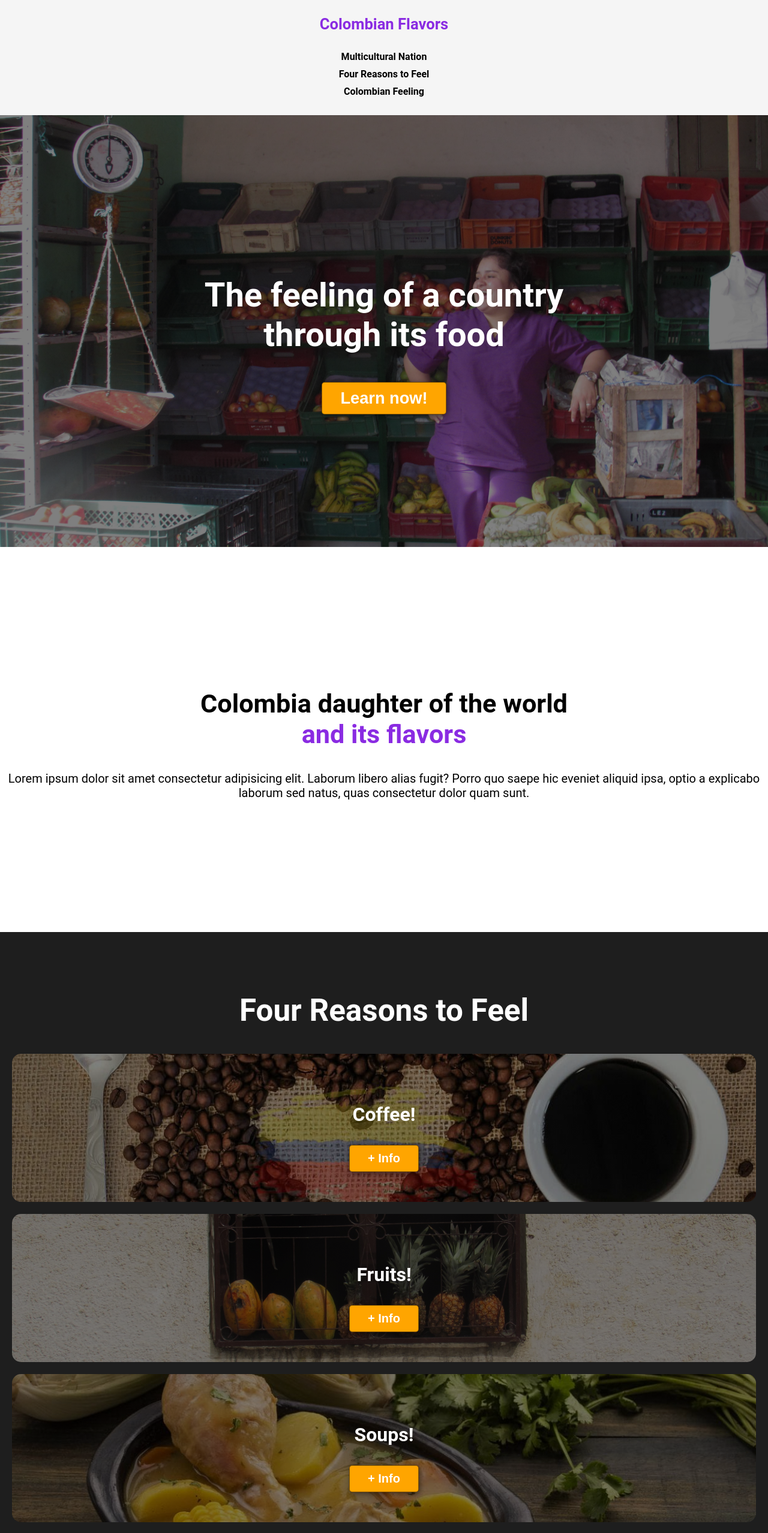
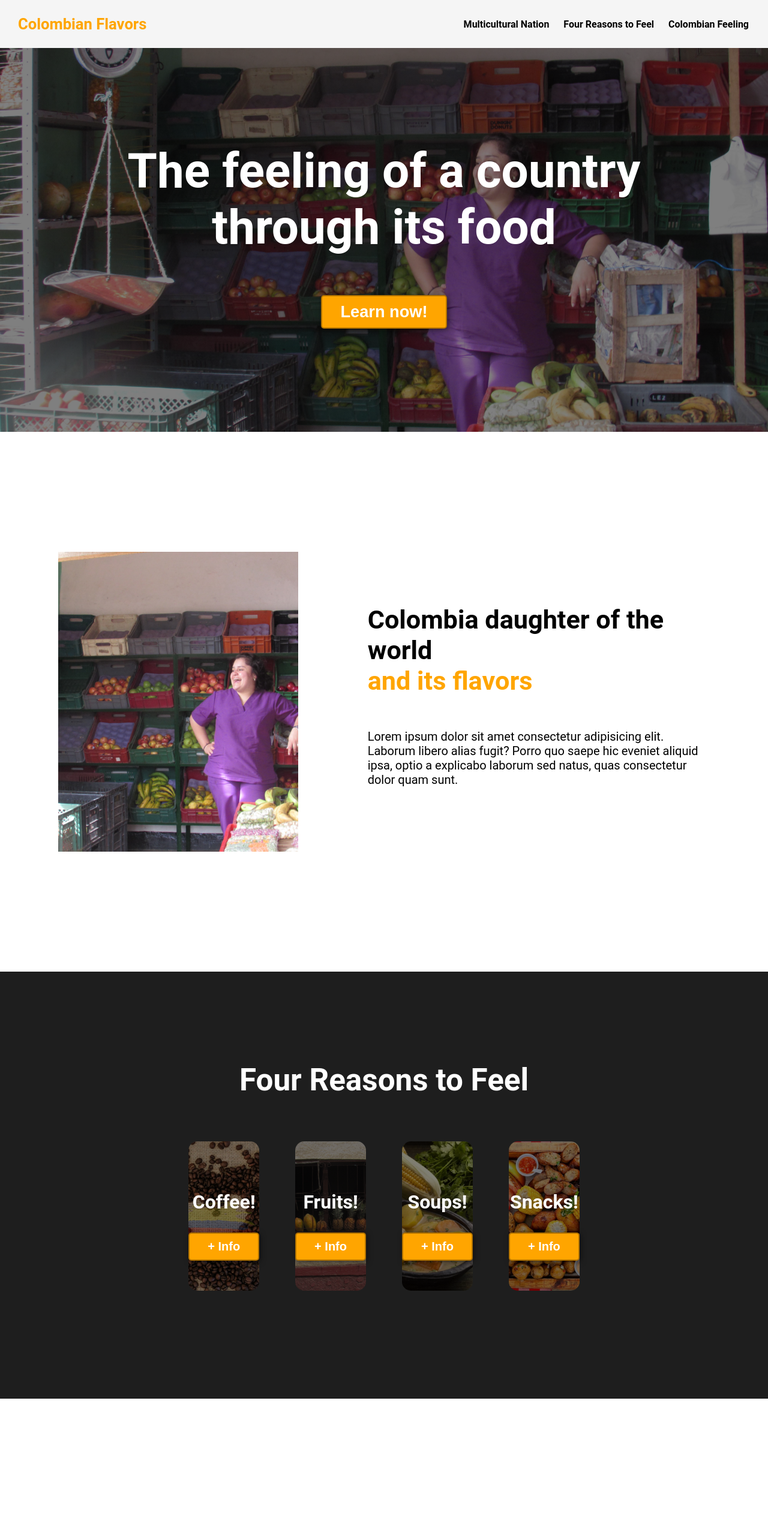
Before and after one commit to JuanMeza95/pagina_completa_1, a plain HTML site: page index.html in a window 1280 px wide. Shown: the top 2556 px of the page at 60% size. Drawn offline with Linux system fonts and the light colour scheme.

Commit message:
primera-pagina

```diff
--- a/index.css
+++ b/index.css
@@ -40,7 +40,7 @@ button {
     font-weight: bold;
     padding: 10px 30px;
     border-radius: 5px;
-    border: 1px solid rgba(0, 0, 0, 0.5);
+    border: 2px solid rgba(0, 0, 0, 0.3);
     box-shadow: 2px 2px 10px rgba(0, 0, 0, 0.5);
     color: white;
     background-color: orange;
@@ -56,7 +56,7 @@ button:hover {
 }
 
 .color-acento {
-    color: blueviolet;
+    color: orange;
 }
 
 header {
@@ -67,7 +67,7 @@ header .logo {
     margin: 0%;
     padding: 25px 30px;
     font-weight: bold;
-    color: blueviolet;
+    color: orange;
     font-size: 1.6em;
 }
 
@@ -92,7 +92,7 @@ header a {
 }
 
 header a:hover {
-    color: blueviolet;
+    color: orange;
 }
 
 #hero {
@@ -135,7 +135,7 @@ header a:hover {
 }
 
 #Four-reasons .container {
-    padding: 100px 0px;
+    padding: 150px 12px;
 }
 
 #Four-reasons h2 {
@@ -145,13 +145,14 @@ header a:hover {
 
 #Four-reasons p {
     display: none;
+
 }
 
 #Four-reasons .carta {
     background-position: center center;
     background-size: cover;
-    padding: 50px;
-    margin: 20px;
+    padding: 50px 0px;
+    margin: 30px;
     border-radius: 15px;
 }
 
@@ -187,11 +188,11 @@ header a:hover {
 
 #Feeling .container {
     text-align: center;
-    padding: 200px 12px;
+    padding: 250px 12px;
 }
 
 #Feeling li {
-    margin: 15px 0px;
+    margin: 16px 0px;
     font-weight: bold;
 }
 
@@ -230,3 +231,124 @@ footer .container {
     justify-content: center;
     align-items: flex-end;
 }
+
+@media (min-width: 850px) {
+    header {
+        position: fixed;
+        width: 100%;
+    }
+
+    header .container {
+        flex-direction: row;
+        justify-content: space-between;
+    }
+
+    header nav {
+        flex-direction: row;
+        padding-bottom: 0;
+        padding-right: 20px;
+    }
+
+    #hero h1 {
+        font-size: 5em;
+    }
+
+    #Colombians .container {
+        display: flex;
+        justify-content: space-evenly;
+    }
+
+    #Colombians .texto {
+        width: 50%;
+        max-width: 600px;
+        text-align: initial;
+        padding-left: 30px;
+        display: flex;
+        flex-direction: column;
+        justify-content: center;
+    }
+
+    #Colombians h2 {
+        margin-top: 0%;
+    }
+
+    #Colombians .img-container {
+        background-image: url("media/1.jpg");
+        background-size: cover;
+        background-position: center center;
+        height: 500px;
+        width: 400px;
+
+    }
+
+    #Four-reasons .programs {
+        display: flex;
+        justify-content: center;
+    }
+
+    #Four-seasons p {
+        display: block;
+        margin-bottom: 30%;
+    }
+
+    #Four-seasons h2 {
+        font-size: 4em;
+    }
+
+    #Four-seasons h3 {
+        margin-top: 0%;
+    }
+
+    #Four-seasons .carta {
+        padding: 50px;
+        background-size: 100% 150px;
+        background-repeat: no-repeat;
+        background-position: 0;
+        background-color: rgb(50, 50, 50);
+        box-shadow: 2px 2px 10px rgba(0, 0, 0, 0.5);
+    }
+
+
+
+    .carta:first-child {
+        background-image: linear-gradient(0deg,
+                rgba(0, 0, 0, 0.5),
+                rgba(0, 0, 0, 0.5)),
+            url("media/coffee.jpg");
+
+
+    }
+
+    .carta:nth-child(2) {
+        background-image: linear-gradient(0deg,
+                rgba(0, 0, 0, 0.5),
+                rgba(0, 0, 0, 0.5)),
+            url("media/frutas.jpg");
+    }
+
+    .carta:nth-child(3) {
+        background-image: linear-gradient(0deg,
+                rgba(0, 0, 0, 0.5),
+                rgba(0, 0, 0, 0.5)),
+            url("media/sopas.jpg");
+    }
+
+    .carta:nth-child(4) {
+        background-image: linear-gradient(0deg,
+                rgba(0, 0, 0, 0.5),
+                rgba(0, 0, 0, 0.5)),
+            url("media/empanadas.jpg");
+    }
+
+    #Ready h2 {
+        font-size: 5em
+    }
+
+    #Ready button {
+        font-size: 2em;
+    }
+
+    #footer .container {
+        justify-content: flex-end;
+    }
+}
--- a/index.html
+++ b/index.html
@@ -11,7 +11,6 @@
     <header>
       <div class="container">
         <p class="logo">Colombian Flavors</p>
-        <div class="nav">
           <nav>
             <a href="#Colombians">Multicultural Nation</a>
             <a href="#Four-reasons">Four Reasons to Feel</a>
@@ -31,6 +30,8 @@
 
     <section id="Colombians">
       <div class="container">
+        <div class="img-container"></div>
+        <div class="texto">
         <h2>
           Colombia daughter of the world<br /><spam class="color-acento"> and its flavors</spam>
         </h2>
@@ -39,7 +40,7 @@
           libero alias fugit? Porro quo saepe hic eveniet aliquid ipsa, optio a
           explicabo laborum sed natus, quas consectetur dolor quam sunt.
         </p>
-
+        </div>
       </div>
     </section>
 
@@ -113,7 +114,7 @@
         <li>
           <p>
             Lorem, ipsum dolor sit amet consectetur adipisicing elit. Commodi
-            perferendis consequuntur quidem. Odio esse ut quisquam doloribus.
+            perferendis consequuntufdr quidem. Odio esse ut quisquam doloribus.
             Voluptas, autem. Minus unde eum ducimus culpa tempore possimus
             repellendus inventore neque totam?
           </p>
@@ -127,7 +128,7 @@
     </section>
     <footer>
         <div class="container">
-            <p>&copy; @JuanMeza95</p>
+            <p>&copy; Colombian Flavors</p>
         </div>
     </footer>
   </body>
```
Also changed, not shown: media/feeling (1).jpg (added).
